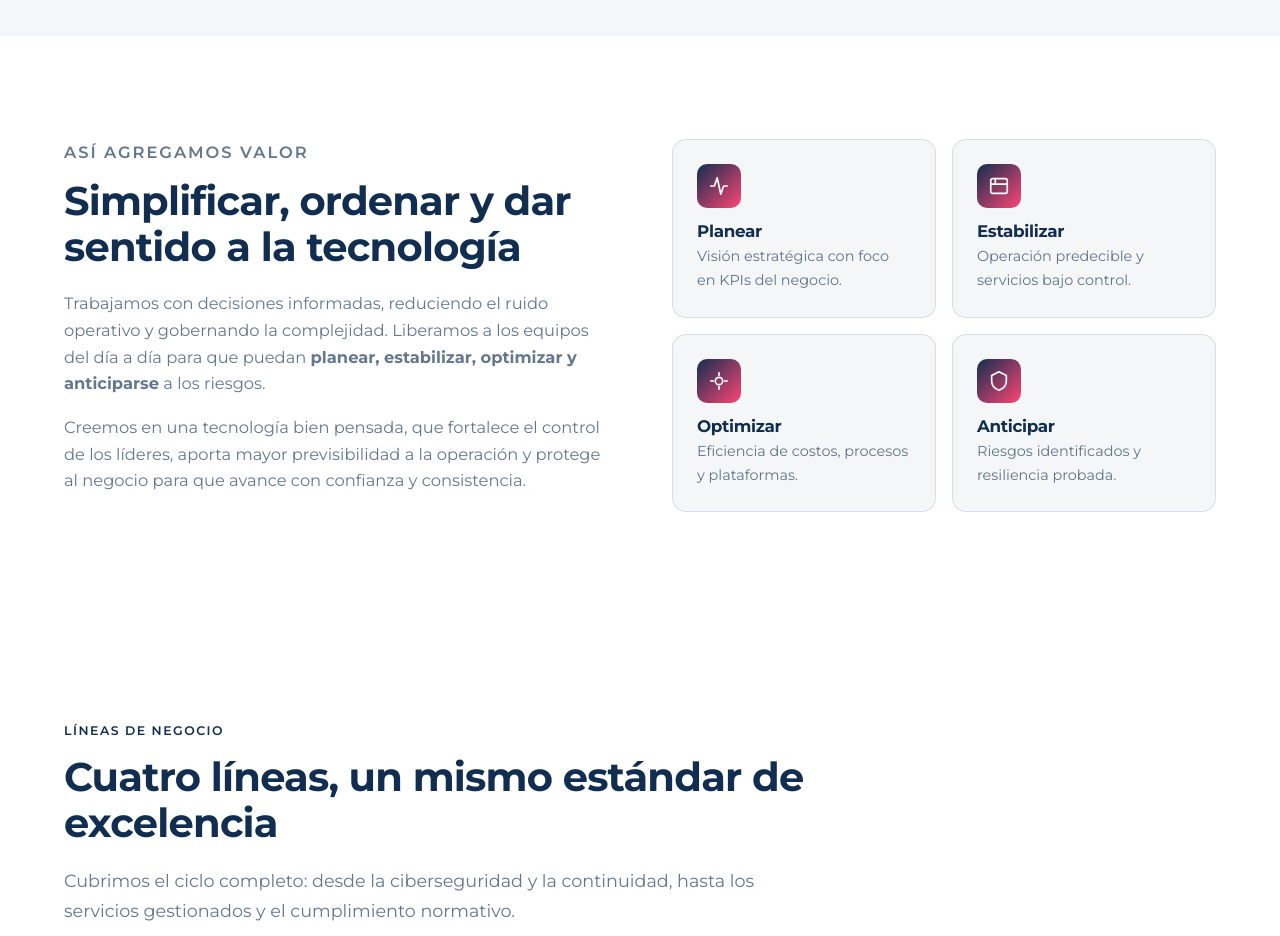
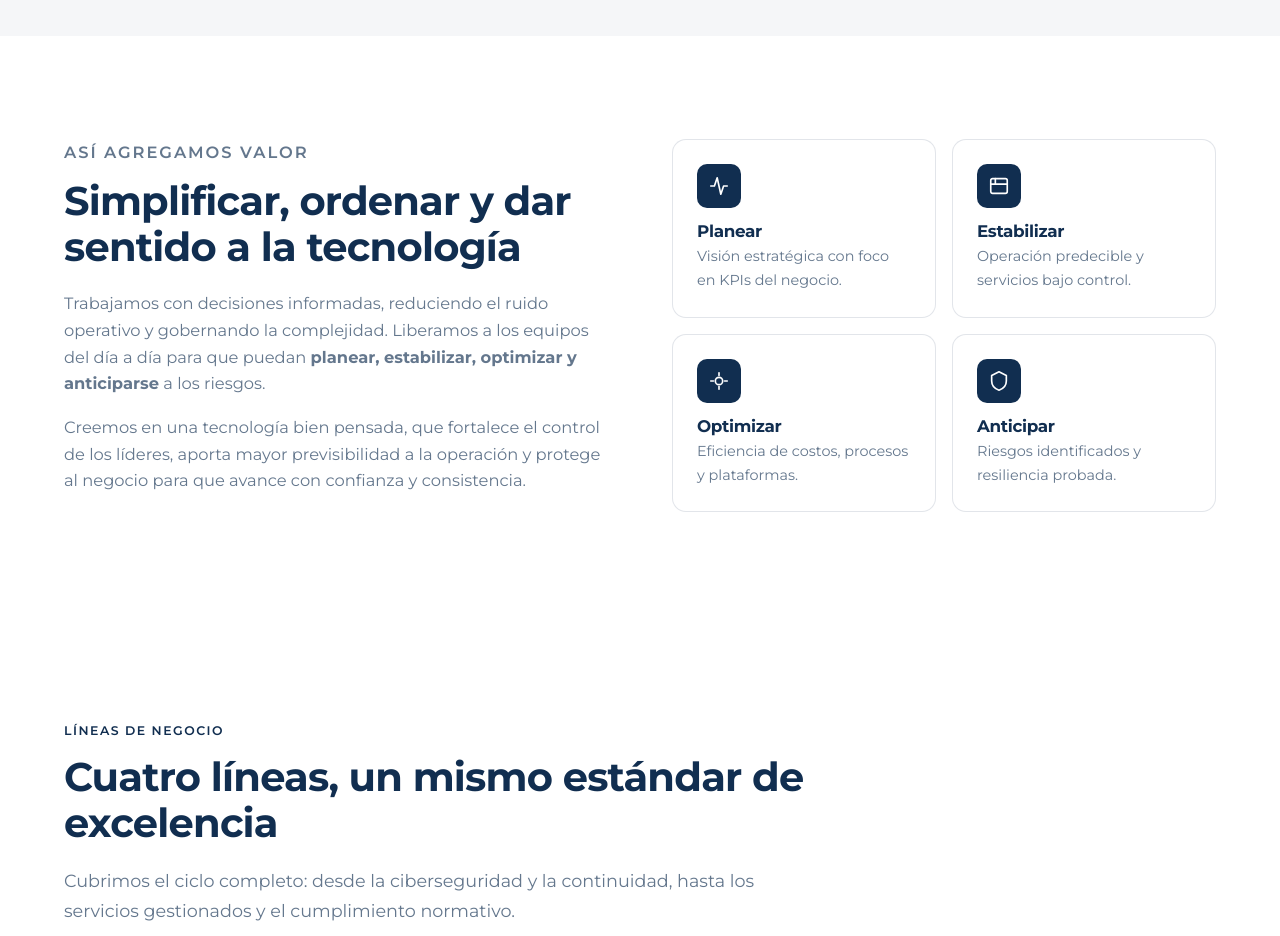
Before and after one commit to yaimor/insysteweb, a plain HTML site: page index.html in a window 1280 px wide. Shown: the part 1820-2756 px from the top of the page. Drawn offline with Linux system fonts and the light colour scheme; a script that the page names is missing.

Commit message:
fix: iconos valor pillars con fondo azul y tarjetas blancas (#13)
Co-authored-by: Claude Sonnet 4.6 <noreply@anthropic.com>

```diff
--- a/styles.css
+++ b/styles.css
@@ -484,7 +484,7 @@ em { font-style: italic; color: var(--accent); }
   gap: 16px;
 }
 .valor-pillars li {
-  background: var(--bg-alt);
+  background: #ffffff;
   border: 1px solid var(--border);
   border-radius: var(--radius);
   padding: 24px;
@@ -500,7 +500,7 @@ em { font-style: italic; color: var(--accent); }
   width: 44px;
   height: 44px;
   border-radius: 10px;
-  background: linear-gradient(135deg, var(--primary) 0%, var(--accent) 100%);
+  background: #112e50;
   color: white;
   margin-bottom: 14px;
 }
```
